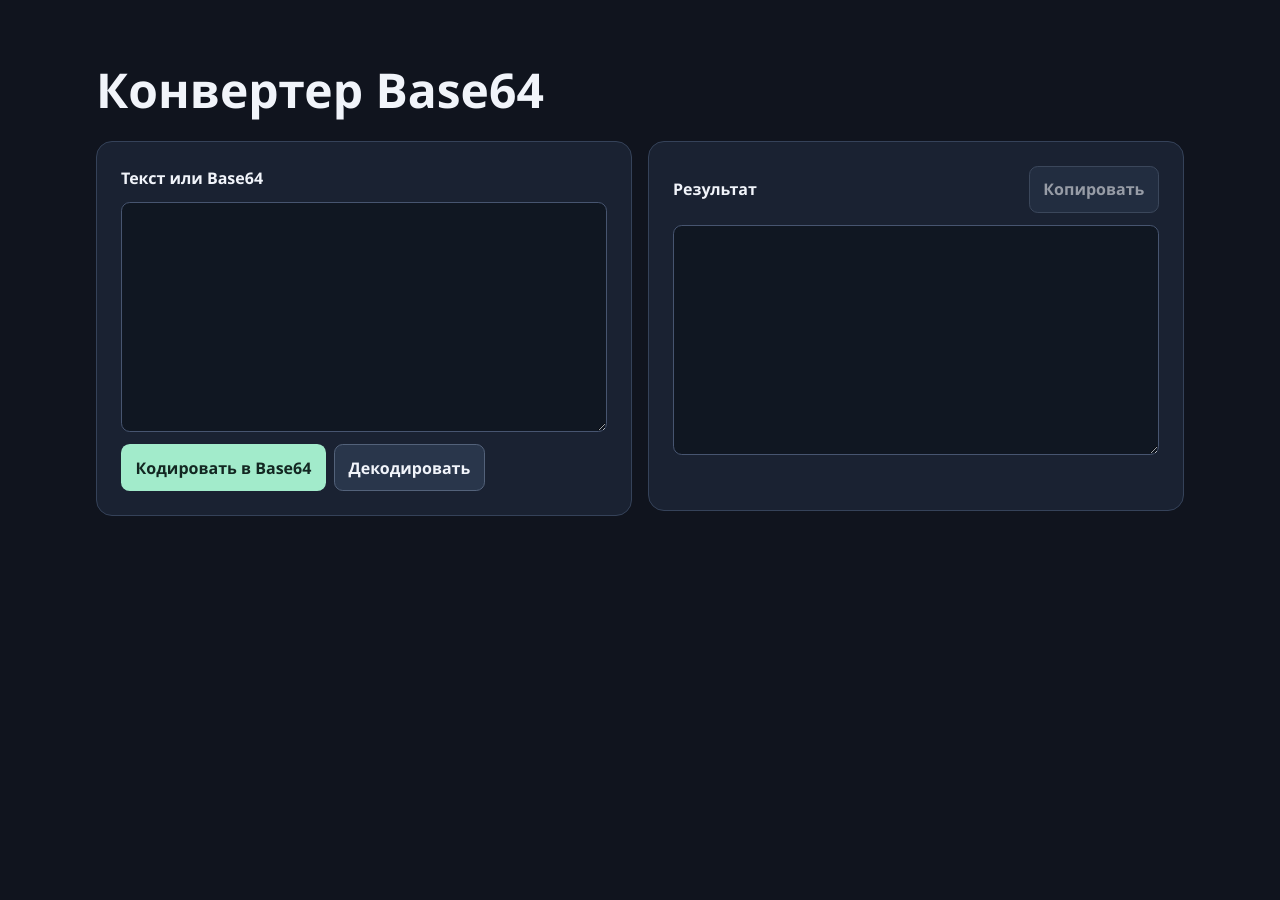
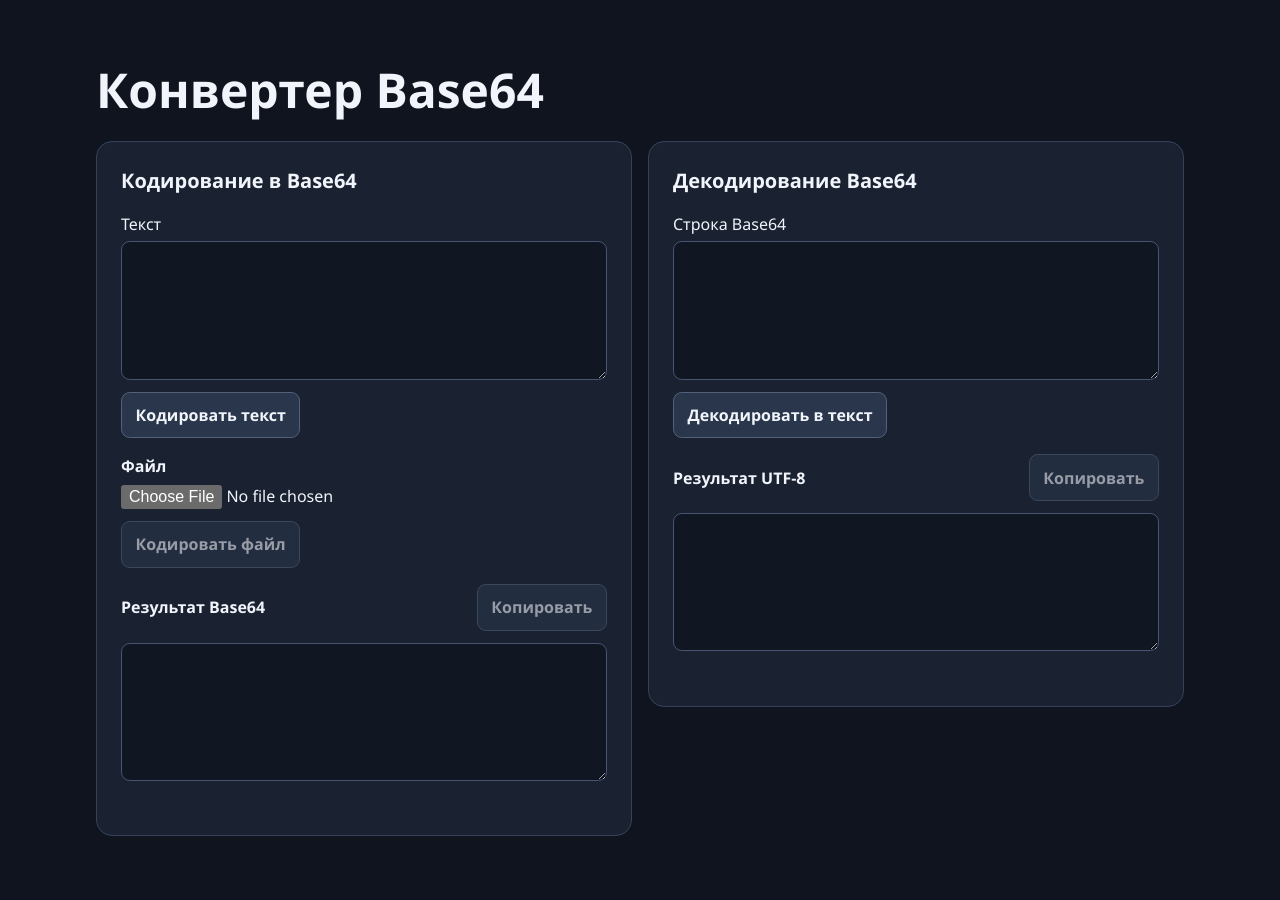
Before and after one commit to blacklosh/universal-utilities-system, a FastAPI app: page /tools/base64/ in a window 1280 px wide. Shown: the part 65-965 px from the top of the page. Before the commit the page ends 581 px from the top, so only its background shows below. Run offline with FastAPI, Linux system fonts and the light colour scheme; parts of the project's set-up code (start-up, migrations or seed data) failed here and were passed over.

Commit message:
Separate Base64 workflows and support file encoding

```diff
--- a/static/app.css
+++ b/static/app.css
@@ -46,5 +46,9 @@ textarea::placeholder { color: #a5b3c8; }
 .catalog-grid .tool-card { max-width: none; }
 .base64-grid { grid-template-columns: repeat(2, minmax(0, 1fr)); }
 .base64-actions { display: flex; flex-wrap: wrap; gap: .5rem; margin-top: .75rem; }
-.base64-actions .primary { display: inline-block; width: auto; margin-top: 0; }
+.base64-panel h2 { margin: 0 0 1rem; }
+.base64-panel > label { display: block; margin-bottom: .35rem; }
+.base64-panel input[type="file"] { max-width: 100%; font: inherit; }
+.base64-result { margin-top: 1rem; }
+.base64-status { min-height: 1.5em; margin: .6rem 0 0; font-size: .875rem; }
 @media (max-width: 42rem) { .base64-grid { grid-template-columns: 1fr; } }
--- a/static/base64.js
+++ b/static/base64.js
@@ -1,10 +1,10 @@
-const input = document.querySelector("#base64-input");
-const output = document.querySelector("#base64-output");
-const copy = document.querySelector("#base64-copy");
-const status = document.querySelector("#status");
+const encodeInput = document.querySelector("#encode-input");
+const fileInput = document.querySelector("#encode-file");
+const encodeTextButton = document.querySelector("#encode-text");
+const encodeFileButton = document.querySelector("#encode-file-button");
+const decodeInput = document.querySelector("#decode-input");
 
-function encodeBase64(text) {
-  const bytes = new TextEncoder().encode(text);
+function encodeBase64(bytes) {
   const chunks = [];
   const chunkSize = 16384;
   for (let offset = 0; offset < bytes.length; offset += chunkSize) {
@@ -13,50 +13,89 @@ function encodeBase64(text) {
   return btoa(chunks.join(""));
 }
 
-function decodeBase64(binary) {
-  const bytes = Uint8Array.from(binary, (character) => character.charCodeAt(0));
-  return new TextDecoder("utf-8", { fatal: true, ignoreBOM: true }).decode(bytes);
+function createResult(output, copy, status) {
+  copy.addEventListener("click", async () => {
+    try {
+      await navigator.clipboard.writeText(output.value);
+      status.textContent = "Результат скопирован.";
+    } catch {
+      output.focus();
+      output.select();
+      status.textContent = "Результат выделен. Нажмите Ctrl+C, чтобы скопировать.";
+    }
+  });
+
+  return (text, message) => {
+    output.value = text;
+    output.scrollTop = 0;
+    copy.disabled = text.length === 0;
+    status.textContent = message;
+  };
 }
 
-function showResult(text, message) {
-  output.value = text;
-  output.scrollTop = 0;
-  copy.disabled = text.length === 0;
-  status.textContent = message;
-}
+const showEncoded = createResult(
+  document.querySelector("#encode-output"),
+  document.querySelector("#encode-copy"),
+  document.querySelector("#encode-status"),
+);
+const showDecoded = createResult(
+  document.querySelector("#decode-output"),
+  document.querySelector("#decode-copy"),
+  document.querySelector("#decode-status"),
+);
 
-document.querySelector("#base64-encode").addEventListener("click", () => {
-  showResult(encodeBase64(input.value), input.value ? "Текст закодирован." : "Введите текст.");
+encodeTextButton.addEventListener("click", () => {
+  const text = encodeInput.value;
+  try {
+    showEncoded(encodeBase64(new TextEncoder().encode(text)), text ? "Текст закодирован." : "Введите текст.");
+  } catch {
+    showEncoded("", "Не удалось закодировать текст.");
+  }
 });
 
-document.querySelector("#base64-decode").addEventListener("click", () => {
-  if (!input.value.trim()) {
-    showResult("", "Введите строку Base64.");
+fileInput.addEventListener("change", () => {
+  encodeFileButton.disabled = !fileInput.files.length;
+});
+
+encodeFileButton.addEventListener("click", async () => {
+  const [file] = fileInput.files;
+  if (!file) return;
+
+  fileInput.disabled = true;
+  encodeTextButton.disabled = true;
+  encodeFileButton.disabled = true;
+  showEncoded("", "Чтение файла…");
+  try {
+    const bytes = new Uint8Array(await file.arrayBuffer());
+    showEncoded(encodeBase64(bytes), bytes.length ? "Файл закодирован." : "Файл пуст. Результат — пустая строка.");
+  } catch {
+    showEncoded("", "Не удалось прочитать или закодировать файл.");
+  } finally {
+    fileInput.disabled = false;
+    encodeTextButton.disabled = false;
+    encodeFileButton.disabled = !fileInput.files.length;
+  }
+});
+
+document.querySelector("#decode-text").addEventListener("click", () => {
+  if (!decodeInput.value.trim()) {
+    showDecoded("", "Введите строку Base64.");
     return;
   }
 
-  let binary;
+  let bytes;
   try {
-    binary = atob(input.value);
+    const binary = atob(decodeInput.value);
+    bytes = Uint8Array.from(binary, (character) => character.charCodeAt(0));
   } catch {
-    showResult("", "Некорректная строка Base64.");
+    showDecoded("", "Некорректная строка Base64.");
     return;
   }
 
   try {
-    showResult(decodeBase64(binary), "Строка декодирована.");
+    const text = new TextDecoder("utf-8", { fatal: true, ignoreBOM: true }).decode(bytes);
+    showDecoded(text, "Строка декодирована.");
   } catch {
-    showResult("", "Строка Base64 содержит данные, которые не являются текстом UTF-8.");
+    showDecoded("", "Строка Base64 содержит данные, которые не являются текстом UTF-8.");
   }
 });
-
-copy.addEventListener("click", async () => {
-  try {
-    await navigator.clipboard.writeText(output.value);
-    status.textContent = "Результат скопирован.";
-  } catch {
-    output.focus();
-    output.select();
-    status.textContent = "Результат выделен. Нажмите Ctrl+C, чтобы скопировать.";
-  }
-});
--- a/templates/base64.html
+++ b/templates/base64.html
@@ -3,23 +3,38 @@
 {% block content %}
 <h1>Конвертер Base64</h1>
 <div class="tool-grid base64-grid">
-  <section class="panel" aria-label="Ввод">
-    <div class="result-header">
-      <label for="base64-input">Текст или Base64</label>
+  <section class="panel base64-panel" aria-labelledby="encode-title">
+    <h2 id="encode-title">Кодирование в Base64</h2>
+    <label for="encode-input">Текст</label>
+    <textarea id="encode-input" rows="5" spellcheck="false" dir="auto"></textarea>
+    <div class="base64-actions">
+      <button type="button" id="encode-text">Кодировать текст</button>
     </div>
-    <textarea id="base64-input" rows="9" spellcheck="false" dir="auto"></textarea>
+    <label class="count" for="encode-file">Файл</label>
+    <input type="file" id="encode-file">
     <div class="base64-actions">
-      <button class="primary" id="base64-encode" type="button">Кодировать в Base64</button>
-      <button id="base64-decode" type="button">Декодировать</button>
+      <button type="button" id="encode-file-button" disabled>Кодировать файл</button>
     </div>
+    <div class="result-header base64-result">
+      <label for="encode-output">Результат Base64</label>
+      <button type="button" id="encode-copy" disabled>Копировать</button>
+    </div>
+    <textarea id="encode-output" rows="5" readonly spellcheck="false"></textarea>
+    <p class="base64-status" id="encode-status" role="status"></p>
   </section>
-  <section class="panel" aria-label="Результат">
-    <div class="result-header">
-      <label for="base64-output">Результат</label>
-      <button id="base64-copy" type="button" disabled>Копировать</button>
+  <section class="panel base64-panel" aria-labelledby="decode-title">
+    <h2 id="decode-title">Декодирование Base64</h2>
+    <label for="decode-input">Строка Base64</label>
+    <textarea id="decode-input" rows="5" spellcheck="false"></textarea>
+    <div class="base64-actions">
+      <button type="button" id="decode-text">Декодировать в текст</button>
     </div>
-    <textarea id="base64-output" rows="9" readonly spellcheck="false" dir="auto"></textarea>
-    <p id="status" role="status"></p>
+    <div class="result-header base64-result">
+      <label for="decode-output">Результат UTF-8</label>
+      <button type="button" id="decode-copy" disabled>Копировать</button>
+    </div>
+    <textarea id="decode-output" rows="5" readonly spellcheck="false" dir="auto"></textarea>
+    <p class="base64-status" id="decode-status" role="status"></p>
   </section>
 </div>
 <script src="{{ url_for('static', path='base64.js') }}" defer></script>
--- a/templates/catalog.html
+++ b/templates/catalog.html
@@ -10,7 +10,7 @@
 <a class="panel tool-card" href="{{ url_for('base64_page') }}">
   <span class="tool-icon" aria-hidden="true">64</span>
   <h2>Конвертер Base64</h2>
-  <p>Кодируйте текст в Base64 и декодируйте обратно.</p>
+  <p>Кодируйте текст и файлы в Base64. Декодируйте Base64 в текст.</p>
 </a>
 </div>
 {% endblock %}
```
Also changed, not shown: README.md.
